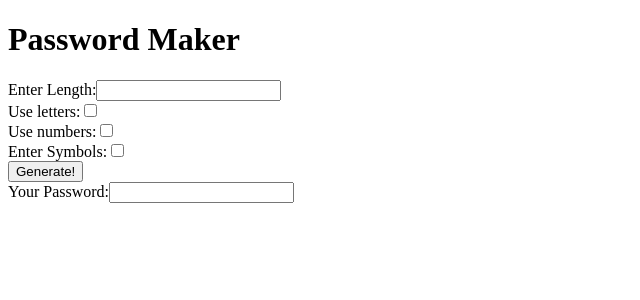
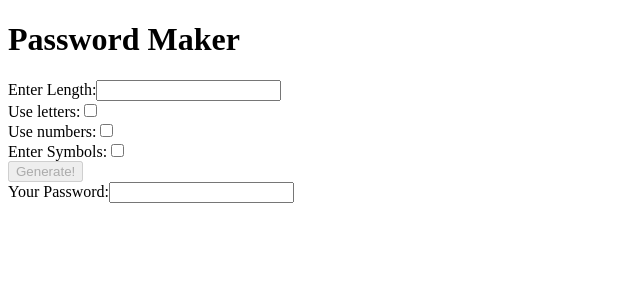
Before and after one commit to Nevada-Way/ng-learning, an Angular app: page / in a window 1280 px wide. Shown: the top 300 px of the page, without its empty margins (0-640 px from the left). Built offline with nearby package versions, Linux system fonts and the light colour scheme.

Commit message:
Added logic to disable the Generate button,2 files modified

```diff
--- a/src/app/password-maker/password-maker.component.html
+++ b/src/app/password-maker/password-maker.component.html
@@ -36,7 +36,8 @@
   />
 </div>
 
-<button (click)="onGenerateClick()">Generate!</button>
+<button [disabled]="isDisabled()"
+ (click)="onGenerateClick()">Generate!</button>
 
 <div>
   <label for="your-password">Your Password:</label>
--- a/src/app/password-maker/password-maker.component.ts
+++ b/src/app/password-maker/password-maker.component.ts
@@ -55,4 +55,12 @@ export class PasswordMakerComponent {
         chosenChars[Math.floor(Math.random() * chosenChars.length)];
     }
   }
+
+  isDisabled() {
+    //If all fields are empty then returns true
+    if (this.myLength > 0) {
+      return !(this.useLetters || this.useNumbers || this.useSymbols);
+    } //Disable if no length input
+    return true;
+  }
 }
```
